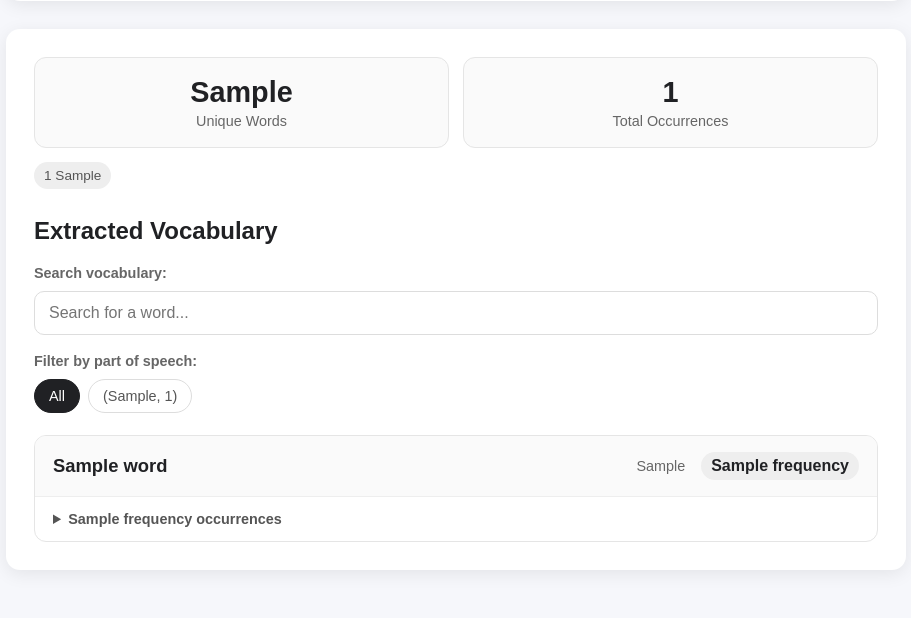
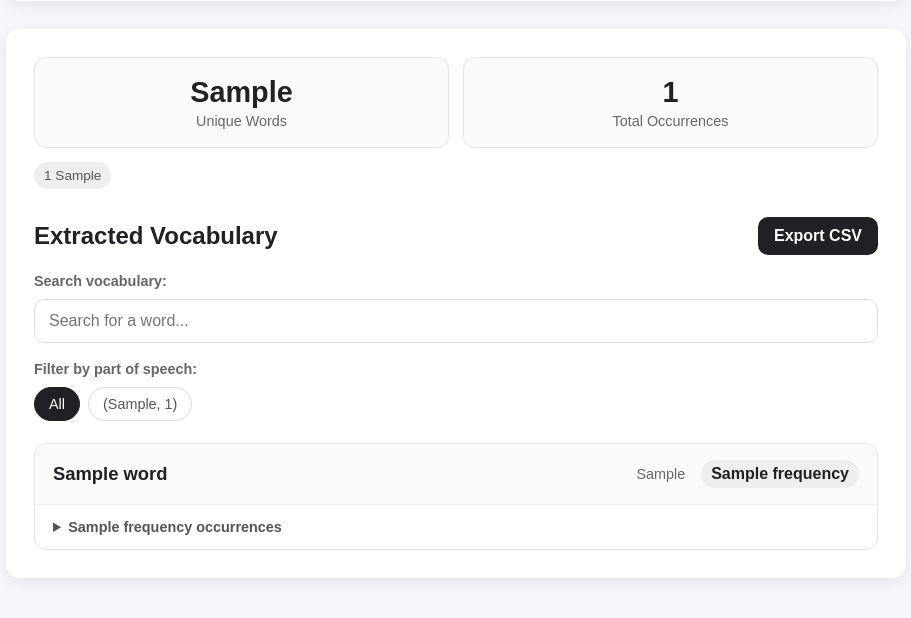
Before and after one commit to Joycie221/korean-vocab-extractor, a Flask app: template templates/index.html in a window 1280 px wide. Shown: the part 486-1104 px from the top of the page, without its empty margins (184-1095 px from the left). Before the commit the page ends 1065 px from the top, so only its background shows below. Run offline with Flask 3, Linux system fonts and the light colour scheme; the template is opened without the code that fills it: most values are stand-ins (such as "Sample title", 1, 10 or a date in 2020).

Commit message:
Add filtered CSV vocabulary export

```diff
--- a/static/style.css
+++ b/static/style.css
@@ -313,3 +313,27 @@ th {
     color: #666;
     text-align: center;
 }
+
+.results-heading {
+    display: flex;
+    align-items: center;
+    justify-content: space-between;
+    gap: 16px;
+    margin-bottom: 18px;
+}
+
+.results-heading h2 {
+    margin: 0;
+}
+
+.export-button {
+    width: auto;
+    padding: 10px 16px;
+    background: #202124;
+    color: white;
+}
+
+.export-button:disabled {
+    cursor: not-allowed;
+    opacity: 0.4;
+}
--- a/templates/index.html
+++ b/templates/index.html
@@ -72,7 +72,17 @@
                     </div>
                 {% endif %}
 
-                <h2>Extracted Vocabulary</h2>
+                <div class="results-heading">
+                    <h2>Extracted Vocabulary</h2>
+
+                    <button
+                        type="button"
+                        id="export-csv"
+                        class="export-button"
+                    >
+                        Export CSV
+                    </button>
+                </div>
 
                 <div class="vocabulary-controls">
 
@@ -135,6 +145,7 @@
                             class="vocabulary-item"
                             data-pos="{{ item.part_of_speech }}"
                             data-word="{{ item.word }}"
+                            data-frequency="{{ item.frequency }}"
                         >
                             <div class="vocabulary-header">
                                 <span class="vocab-word">
@@ -158,7 +169,11 @@
 
                                 <div class="occurrences">
                                     {% for occurrence in item.occurrences %}
-                                        <div class="occurrence">
+                                        <div
+                                            class="occurrence"
+                                            data-surface-form="{{ occurrence.surface_form }}"
+                                            data-sentence="{{ occurrence.sentence }}"
+                                        >
                                             <div class="surface-form">
                                                 {{ occurrence.surface_form }}
                                             </div>
@@ -190,7 +205,11 @@
         const noResultsMessage =
             document.querySelector("#no-results-message");
 
+        const exportButton =
+            document.querySelector("#export-csv");
+
         let selectedPartOfSpeech = "All";
+
 
         function updateVocabularyDisplay() {
             const searchTerm =
@@ -224,7 +243,106 @@
 
             noResultsMessage.hidden =
                 visibleItems !== 0;
+
+            exportButton.disabled =
+                visibleItems === 0;
         }
+
+
+        function escapeCsvValue(value) {
+            const escapedValue =
+                String(value).replaceAll('"', '""');
+
+            return `"${escapedValue}"`;
+        }
+
+
+        function exportVisibleVocabulary() {
+            const rows = [
+                [
+                    "Vocabulary",
+                    "Part of Speech",
+                    "Frequency",
+                    "Surface Form",
+                    "Context"
+                ]
+            ];
+
+            vocabularyItems.forEach((item) => {
+                if (item.hidden) {
+                    return;
+                }
+
+                const word =
+                    item.dataset.word;
+
+                const partOfSpeech =
+                    item.dataset.pos;
+
+                const frequency =
+                    item.dataset.frequency;
+
+                const occurrences =
+                    item.querySelectorAll(".occurrence");
+
+                occurrences.forEach((occurrence) => {
+                    const surfaceForm =
+                        occurrence.dataset.surfaceForm;
+
+                    const sentence =
+                        occurrence.dataset.sentence;
+
+                    rows.push([
+                        word,
+                        partOfSpeech,
+                        frequency,
+                        surfaceForm,
+                        sentence
+                    ]);
+                });
+            });
+
+            const csvContent =
+                rows
+                    .map((row) =>
+                        row
+                            .map(escapeCsvValue)
+                            .join(",")
+                    )
+                    .join("\n");
+
+            const csvWithBom =
+                "\uFEFF" + csvContent;
+
+            const blob =
+                new Blob(
+                    [csvWithBom],
+                    {
+                        type:
+                            "text/csv;charset=utf-8;"
+                    }
+                );
+
+            const url =
+                URL.createObjectURL(blob);
+
+            const downloadLink =
+                document.createElement("a");
+
+            downloadLink.href = url;
+
+            downloadLink.download =
+                "korean-vocabulary.csv";
+
+            document.body.appendChild(downloadLink);
+
+            downloadLink.click();
+
+            document.body.removeChild(downloadLink);
+
+            URL.revokeObjectURL(url);
+        }
+
 
         filterButtons.forEach((button) => {
             button.addEventListener("click", () => {
@@ -241,10 +359,17 @@
             });
         });
 
+
         searchInput.addEventListener(
             "input",
             updateVocabularyDisplay
         );
+
+
+        exportButton.addEventListener(
+            "click",
+            exportVisibleVocabulary
+        );
     </script>
 </body>
 </html>
```
